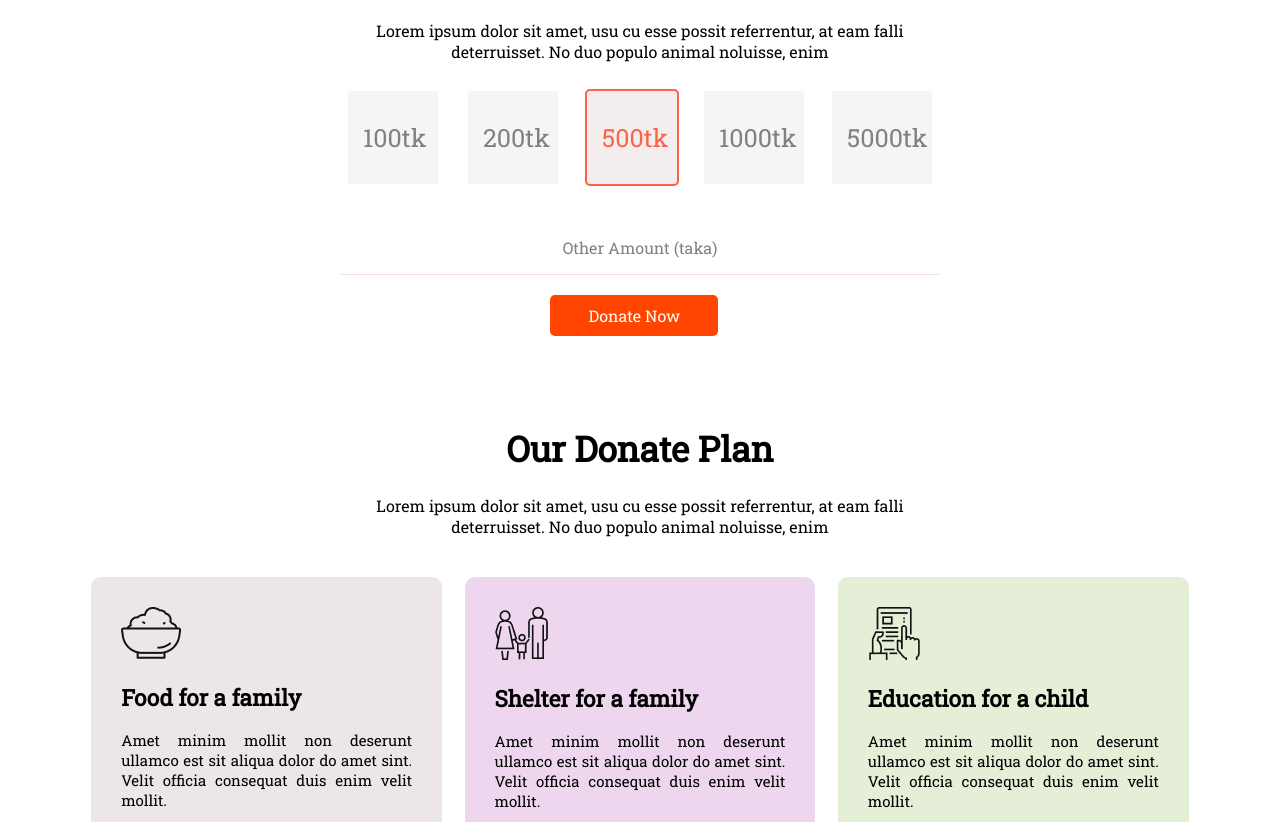
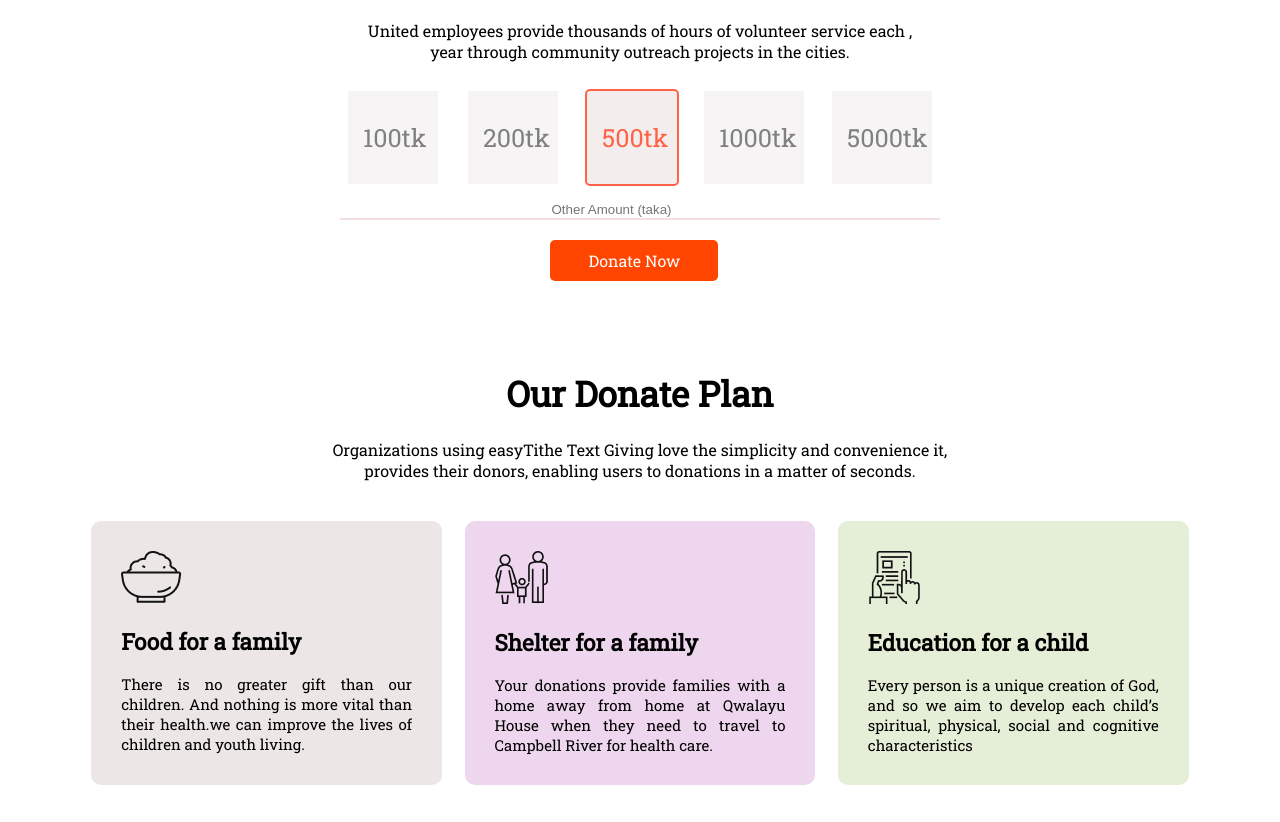
Before and after one commit to taslimahmed313/donate-today-main, a plain HTML site: page index.html in a window 1280 px wide. Shown: the part 649-1471 px from the top of the page. Drawn offline with Linux system fonts and the light colour scheme.

Commit message:
Plan of Donate

```diff
--- a/index.html
+++ b/index.html
@@ -19,9 +19,9 @@
         <h1>Let's Help Those Who Are</h1>
         <h1>More In Need</h1>
         <p>
-          Lorem ipsum dolor sit amet, usu cu esse possit referrentur, at eam
-          falli
-          <br />deterruisset. No duo populo animal noluisse, enim
+          Later, after coordinated efforts of Bangladesh Army, Sylhet City
+          Corporation,
+          <br />Power Division, the water was drained.
         </p>
         <a class="button" href="#">Donate Now</a>
       </div>
@@ -29,9 +29,9 @@
     <div class="donate-amount">
       <h1>Donate Today</h1>
       <p>
-        Lorem ipsum dolor sit amet, usu cu esse possit referrentur, at eam
-        falli<br />
-        deterruisset. No duo populo animal noluisse, enim
+        United employees provide thousands of hours of volunteer service each
+        ,<br />
+        year through community outreach projects in the cities.
       </p>
       <div class="one">100tk</div>
       <div class="two">200tk</div>
@@ -39,39 +39,45 @@
       <div class="four">1000tk</div>
       <div class="five">5000tk</div>
     </div>
-    <div class="tk"><p>Other Amount (taka)</p></div>
+    <form action="#" id="tk-input">
+      <input type="text" placeholder="Other Amount (taka)" />
+    </form>
     <div class="line"></div>
     <div class="wi"><a class="btn" href="#">Donate Now</a></div>
     <div class="donate-plan">
       <h1>Our Donate Plan</h1>
       <p>
-        Lorem ipsum dolor sit amet, usu cu esse possit referrentur, at eam
-        falli<br />
-        deterruisset. No duo populo animal noluisse, enim
+        Organizations using easyTithe Text Giving love the simplicity and
+        convenience it,<br />
+        provides their donors, enabling users to donations in a matter of
+        seconds.
       </p>
       <div class="flexible-container">
         <div class="donate-item border-1">
           <img src="icons/food.png" alt="" />
           <h2>Food for a family</h2>
           <p>
-            Amet minim mollit non deserunt ullamco est sit aliqua dolor do amet
-            sint. Velit officia consequat duis enim velit mollit.
+            There is no greater gift than our children. And nothing is more
+            vital than their health.we can improve the lives of children and
+            youth living.
           </p>
         </div>
         <div class="donate-item border-2">
           <img src="icons/shelter.png" alt="" />
           <h2>Shelter for a family</h2>
           <p>
-            Amet minim mollit non deserunt ullamco est sit aliqua dolor do amet
-            sint. Velit officia consequat duis enim velit mollit.
+            Your donations provide families with a home away from home at
+            Qwalayu House when they need to travel to Campbell River for health
+            care.
           </p>
         </div>
         <div class="donate-item border-3">
           <img src="icons/Frame-1.png" alt="" />
           <h2>Education for a child</h2>
           <p>
-            Amet minim mollit non deserunt ullamco est sit aliqua dolor do amet
-            sint. Velit officia consequat duis enim velit mollit.
+            Every person is a unique creation of God, and so we aim to develop
+            each child’s spiritual, physical, social and cognitive
+            characteristics
           </p>
         </div>
       </div>
--- a/style.css
+++ b/style.css
@@ -88,14 +88,15 @@ body {
   margin: 10px;
   font-size: 25px;
 }
-.tk p {
-  color: gray;
+#tk-input {
   text-align: center;
-  margin-top: 40px;
+}
+#tk-input input {
+  border: none;
 }
 .line {
   width: 600px;
-  height: 1px;
+  height: 1.25px;
   background: rgb(243, 223, 223);
   margin: 0 auto;
   display: flex;
```
